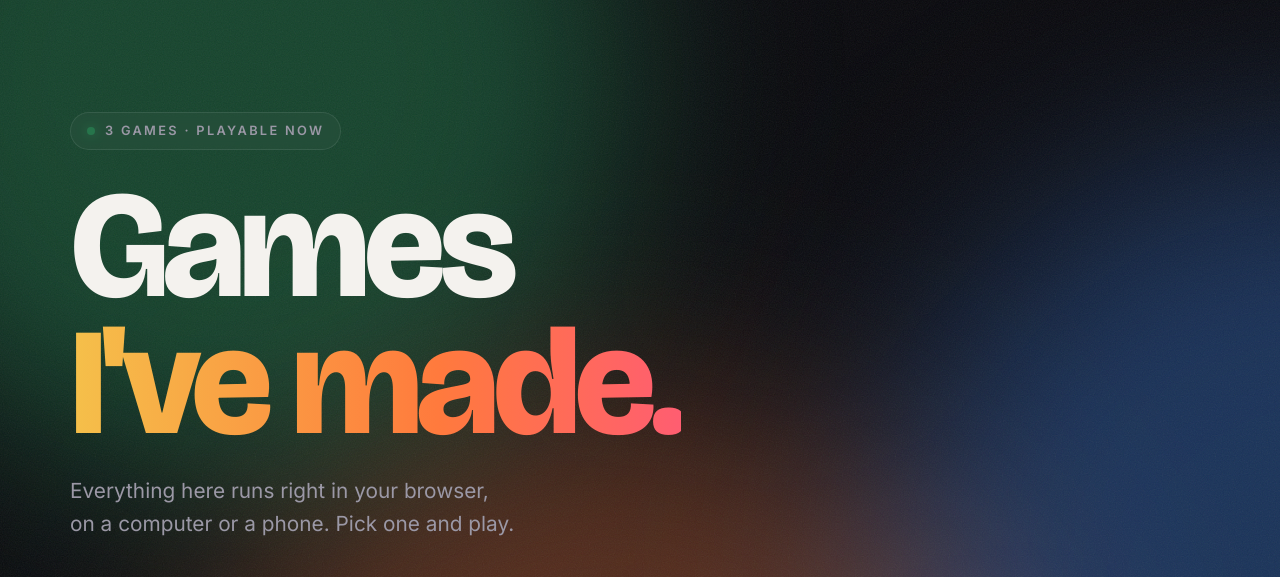
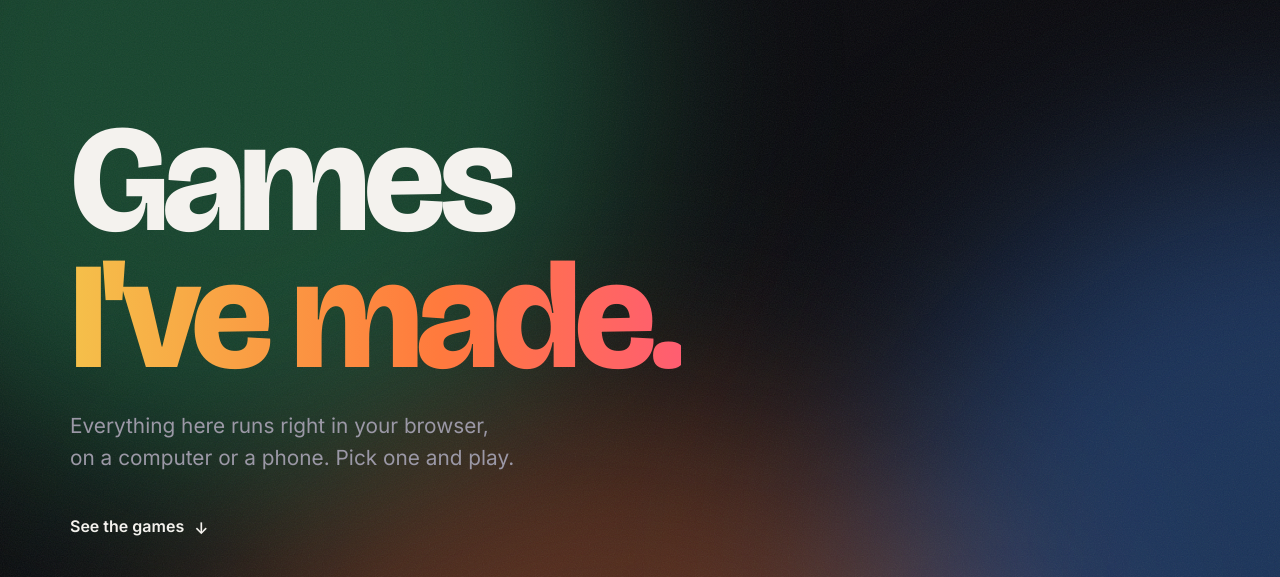
Before and after one commit to adambabin/project-site, a plain HTML site: page index.html in a window 1280 px wide. Shown: the top 577 px of the page. Drawn offline with nearby package versions, Linux system fonts and the light colour scheme.

Commit message:
Remove hero badge
Co-Authored-By: Claude Opus 5.5 <noreply@anthropic.com>
Claude-Session: https://claude.ai/code/session_01S9iympXzyxp4KVbiyYjRy6

```diff
--- a/index.html
+++ b/index.html
@@ -57,18 +57,10 @@
       max-width: 1180px; margin: 0 auto;
       padding: clamp(72px, 14vh, 160px) 20px clamp(48px, 8vh, 96px);
     }
-    .eyebrow {
-      display: inline-flex; align-items: center; gap: 10px;
-      font-size: .8rem; font-weight: 600; letter-spacing: .18em; text-transform: uppercase;
-      color: var(--muted); border: 1px solid var(--line); border-radius: 999px;
-      padding: 8px 16px; background: rgba(255,255,255,.03); backdrop-filter: blur(6px);
-    }
-    .eyebrow .dot { width: 8px; height: 8px; border-radius: 50%; background: #2fbf71; box-shadow: 0 0 12px #2fbf71; animation: pulse 2s ease-in-out infinite; }
-    @keyframes pulse { 50% { opacity: .35; } }
     h1 {
       font-family: var(--display); font-weight: 800;
       font-size: clamp(3.4rem, 15vw, 9.5rem); line-height: .9; letter-spacing: -0.04em;
-      margin: 28px 0 24px;
+      margin: 0 0 24px;
     }
     h1 .grad {
       background: linear-gradient(90deg, #f5c04a, #ff7a3d, #ff4f8b, #4fc3f7, #2fbf71, #f5c04a);
@@ -195,7 +187,6 @@
   <div class="grain" aria-hidden="true"></div>
 
   <header class="hero">
-    <span class="eyebrow"><span class="dot"></span>3 games · playable now</span>
     <h1>Games<br><span class="grad">I've made.</span></h1>
     <p>Everything here runs right in your browser, on a computer or a phone. Pick one and play.</p>
     <a class="scroll-cue" href="#games">See the games <span>↓</span></a>
```
